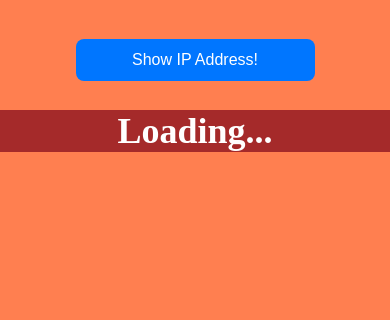
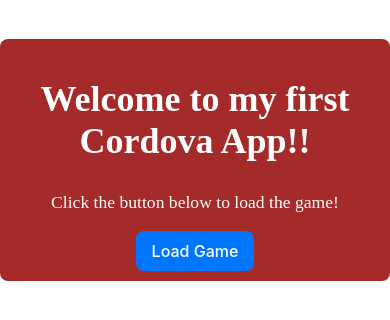
Before and after one commit to hnguyen175/COMP-645-myfirst, a website: page www/index.html in a window 390 px wide. Drawn offline with Linux system fonts and the light colour scheme; some packages are replaced by stand-ins of ours.

Commit message:
Do some works for switching between sections in the website. Added a new file NavController.js to handle the navigation logic. Updated index.html to include the new script and modified style.css for better section visibility. Also updated reference.md to document the changes made.

```diff
--- a/www/css/style.css
+++ b/www/css/style.css
@@ -19,9 +19,9 @@
     background: green;
 }
 
-body {background-color:coral;color:white;font-size: 110%;text-align:center;}
-section {background-color: brown;margin-bottom:100px;display: none;}
-header {background-color: yellow;color:brown}
+section {background-color: brown;margin-bottom:100px;display: none; color: white; padding: 10px; border-radius: 8px;}
+body {font-size: 110%;text-align:center;}
+
 footer {background-color: red;padding: 2px}
 
 #scWelcome {
--- a/www/index.html
+++ b/www/index.html
@@ -8,6 +8,7 @@
   <script src="components/loader.js"></script>
   <script src="lib/onsenui/js/onsenui.min.js"></script>
   <script src="js/show-ip-button.js" defer></script>
+  <script src="js/NavController.js"></script>
 
   <link rel="stylesheet" href="components/loader.css">
   <link rel="stylesheet" href="lib/onsenui/css/onsenui.css">
@@ -29,19 +30,22 @@
   <br />
 
   <p></p>
-  <input type="ons-button " id="show-ip" class="btn js-show-ip" value="Show IP Address!"/>
+  <!--input type="ons-button " id="btnShowIp" class="btn js-show-ip" value="Show IP Address!"/-->
 
-  <section id="scWelcome" class="loader">
-    <div class="loader__spinner"></div>
-    <h1 class="loader__title">Loading...</h1>
+  <section id="scWelcome">
+  <header><h1>Welcome to my first Cordova App!!</h1></header>
+  <main>
+    <p>Click the button below to load the game!</p>
+    <ons-button class="btn js-load-game" id="btnLoadGame" onclick="NavController.showSection('scLoadGame')">Load Game</ons-button>
   </section> <!-- Welcome Section -->
 
-  <section id="scLoadGame" class="app">
-    <ons-navigator id="navigator" swipeable></ons-navigator>
+  <section id="scLoadGame">
+    <header><h1>Load Game</h1></header>
+    <ons-button class="btn js-load-game" id="btnBack" onclick="NavController.showSection('scWelcome')">Back to Welcome</ons-button>
   </section> <!-- Load Game Section -->
 
-  <section id="scGame" class="app">
-    <ons-navigator id="game-navigator" swipeable></ons-navigator>
+  <section id="scGame">
+    <header><h1>Game</h1></header>
   </section> <!-- Game Section -->
 
 </body>
--- /dev/null
+++ b/www/js/NavController.js
@@ -0,0 +1,17 @@
+class NavController{
+    static showSection(sectionId){
+        let sections = document.querySelectorAll("section");
+        if (!sections || sections.length == 0){
+            console.error("No sections found in the document.");
+            return;
+        }
+
+        for (let section of sections){
+            if (section.id == sectionId){
+                section.style.display = "block";
+            } else {
+                section.style.display = "none";
+            }
+        }
+    }
+};
```
Also changed, not shown: docs/reference.md (+3 -6 lines).
